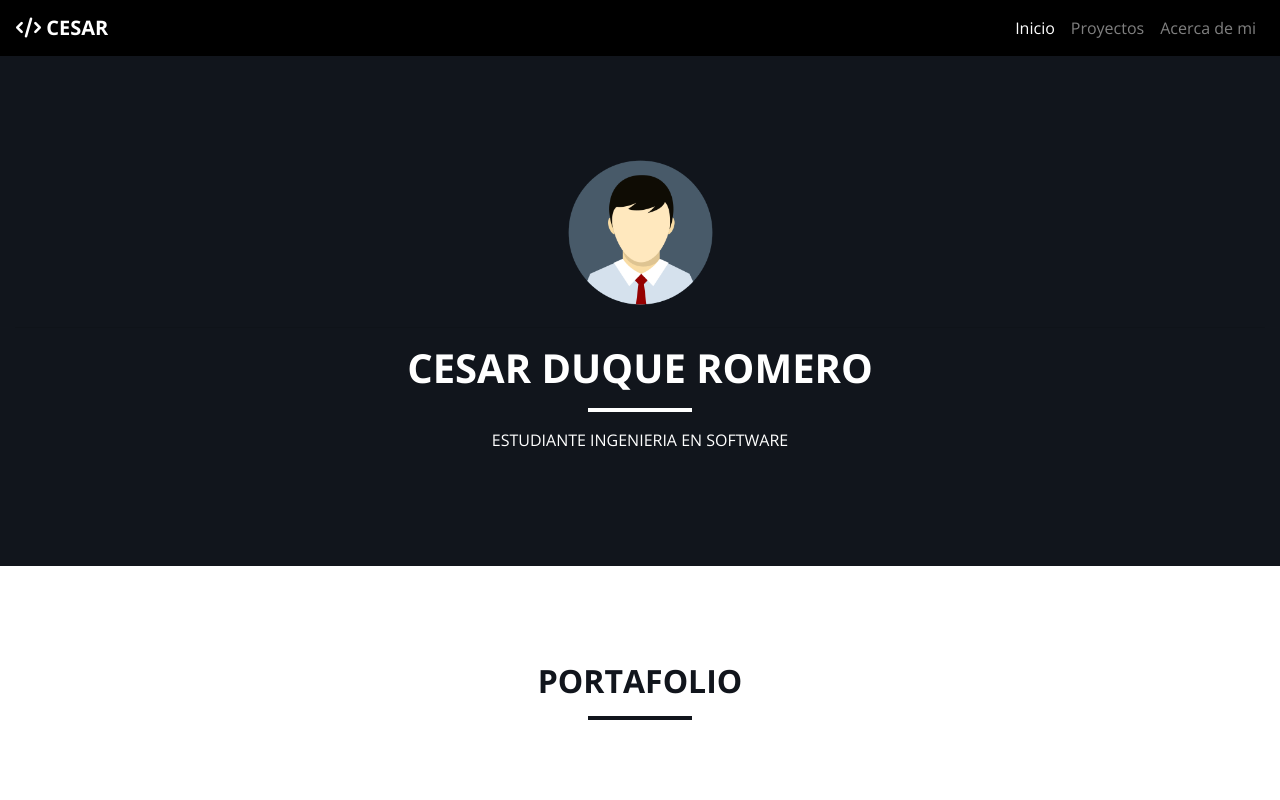
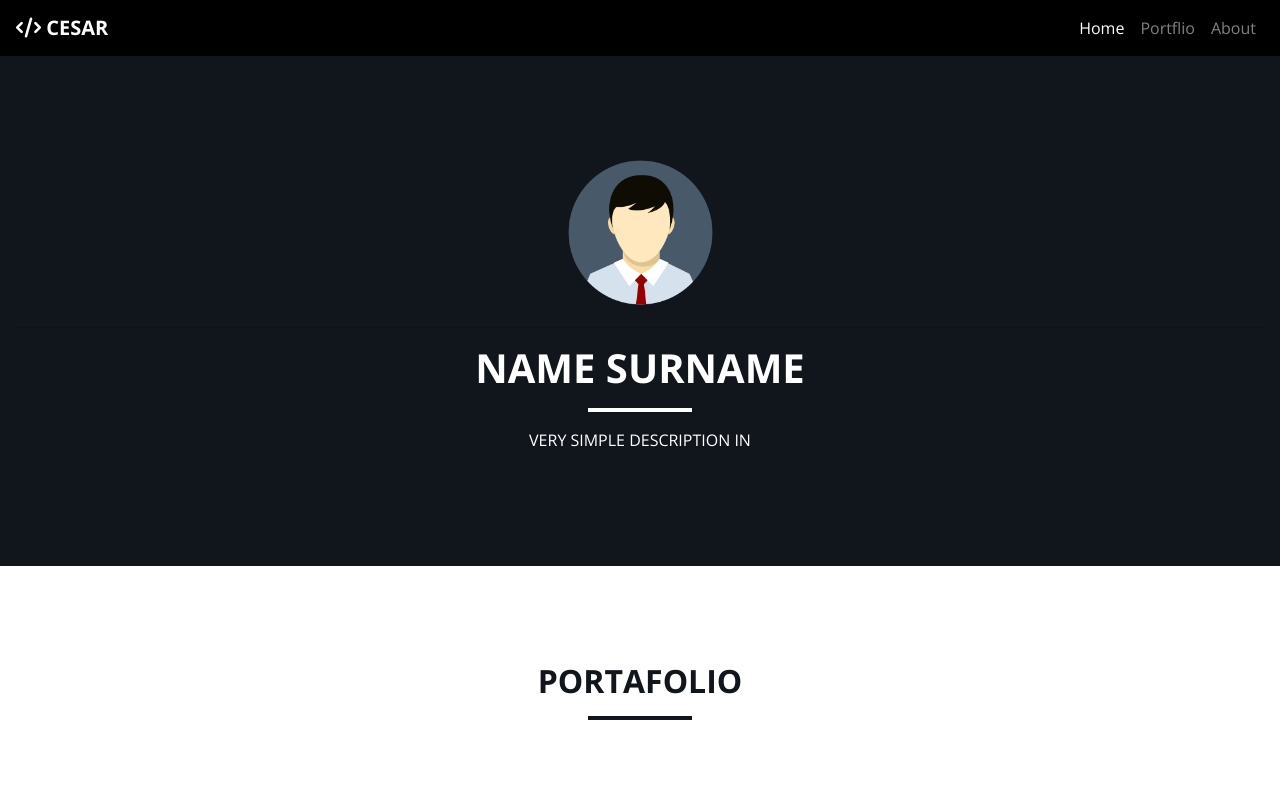
Before and after one commit to TheMC42/home, a plain HTML site: page index.html in a window 1280 px wide. Shown: the top 800 px of the page. Drawn offline with nearby package versions, Linux system fonts and the light colour scheme.

Commit message:
cambios palabras

```diff
--- a/index.html
+++ b/index.html
@@ -24,13 +24,13 @@
                     <div class="collapse navbar-collapse" id="navbarText">
                         <ul class="navbar-nav ml-auto">
                         <li class="nav-item active">
-                            <a class="nav-link" href="#">Inicio <span class="sr-only">(current)</span></a>
+                            <a class="nav-link" href="#">Home <span class="sr-only">(current)</span></a>
                         </li>
                         <li class="nav-item">
-                            <a class="nav-link" href="#projects">Proyectos</a>
+                            <a class="nav-link" href="#projects">Portflio</a>
                         </li>
                         <li class="nav-item">
-                            <a class="nav-link" href="#about">Acerca de mi</a>
+                            <a class="nav-link" href="#about">About</a>
                         </li>
                         </ul>
                     </div>
@@ -40,9 +40,9 @@
                 <div class="col-12 align-self-center text-center ">
                     <img src="images/avatar-380.png" style="width: 157px; height: 157px;" class="img-fluid" alt="">
                     <hr>
-                    <h1 class="titulo-principal">cesar duque romero</h1>
+                    <h1 class="titulo-principal">Name Surname</h1>
                     <hr class="hr-arriba">
-                    <p>estudiante ingenieria en software</p>
+                    <p>Very simple description in</p>
                 </div>
             </div>
         </header>
```
